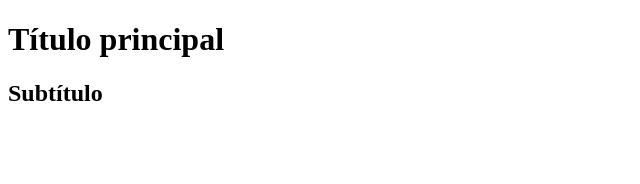
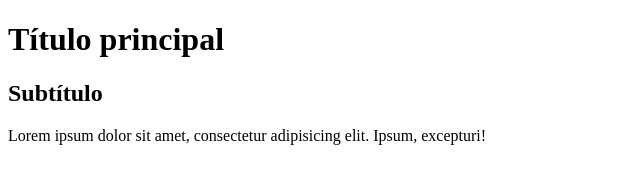
Before and after one commit to macedoabelelias/first-repo-remote, a plain HTML site: page src/index.html in a window 1280 px wide. Shown: the whole page, without its empty margins (0-640 px from the left). Drawn offline with Linux system fonts and the light colour scheme.

Commit message:
incluir paragrafo

```diff
--- a/src/index.html
+++ b/src/index.html
@@ -10,5 +10,7 @@
 
     <h2>Subtítulo</h2>
 
+    <p>Lorem ipsum dolor sit amet, consectetur adipisicing elit. Ipsum, excepturi!</p>
+
 </body>
 </html>
```
